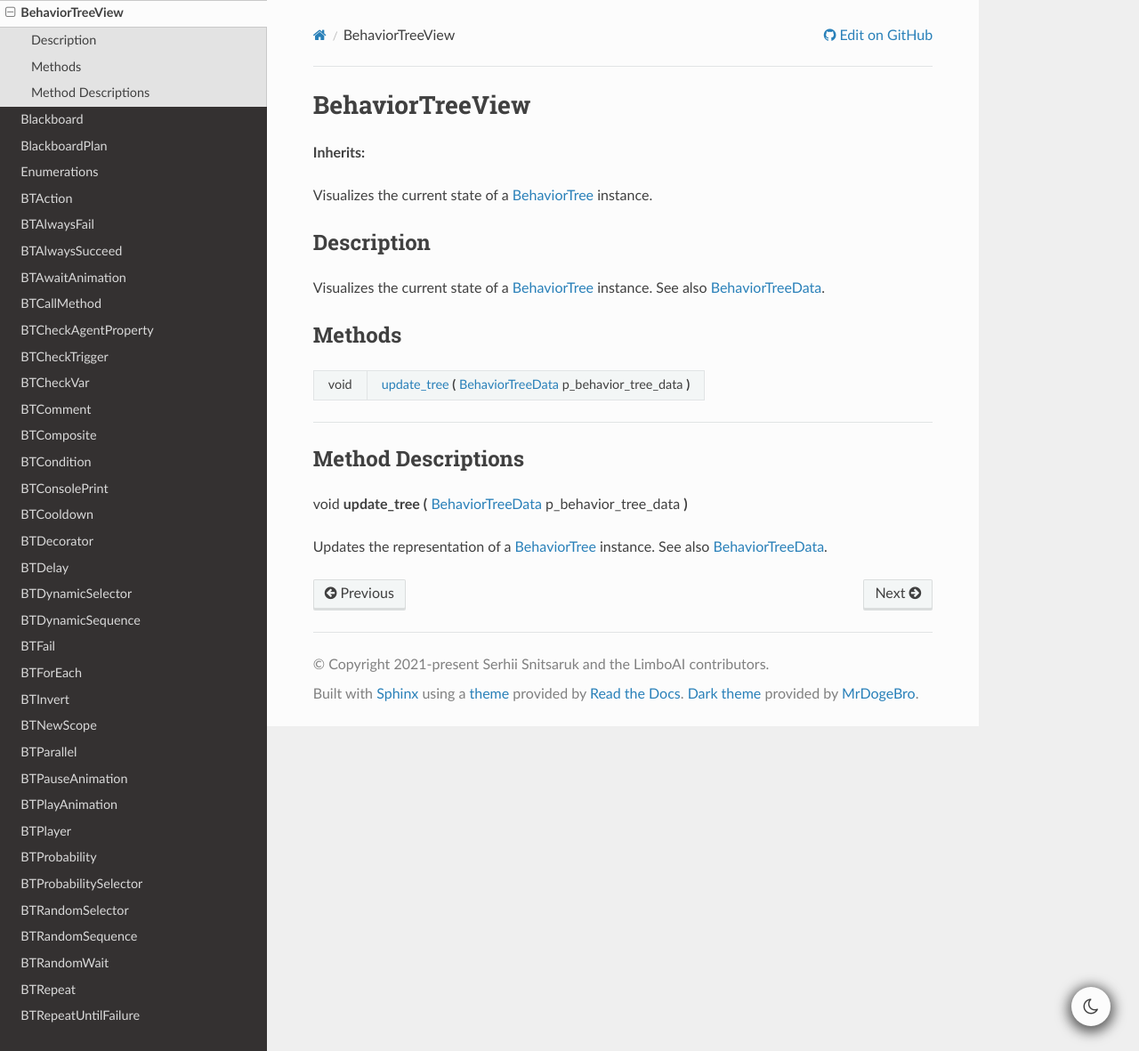
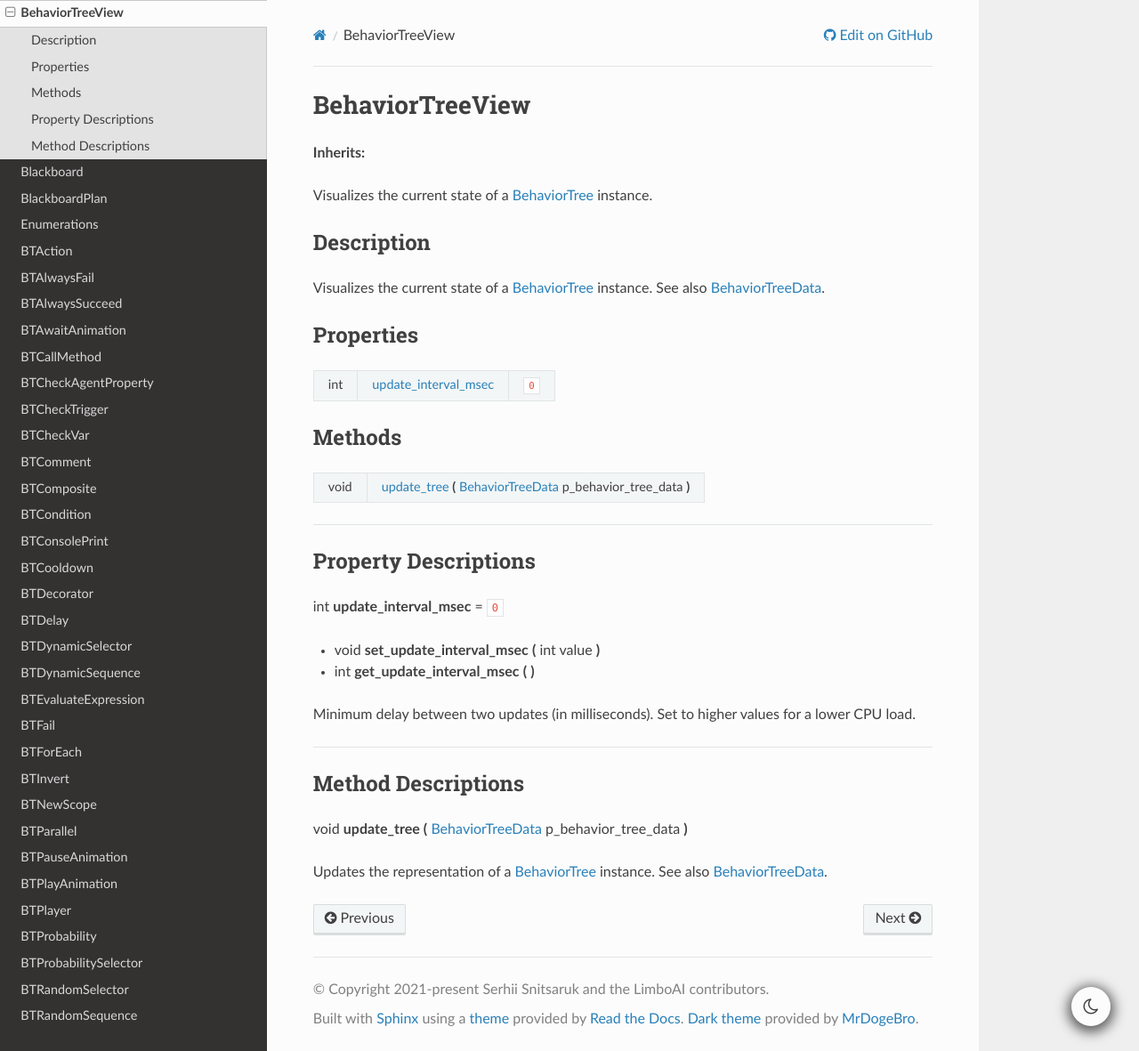
Before and after one commit to limbonaut/limboai, a Sphinx documentation site: the page built from doc/source/classes/class_behaviortreeview.rst, in a window 1280 px wide and 1181 px high. Shown: the whole window at 89% size. Built offline with Sphinx 7.4.7 and the Read the Docs theme 2.0.0, drawn with Linux system fonts in a browser that asks for light colours; pages that are not in the unit, such as notebooks, are missing from menus.

Commit message:
Doc: Sync rst class doc

```diff
--- a/doc/source/classes/class_behaviortreeview.rst
+++ b/doc/source/classes/class_behaviortreeview.rst
@@ -23,6 +23,18 @@ Visualizes the current state of a :ref:`BehaviorTree<class_BehaviorTree>` instan
 
 .. rst-class:: classref-reftable-group
 
+Properties
+----------
+
+.. table::
+   :widths: auto
+
+   +-----+-----------------------------------------------------------------------------------+-------+
+   | int | :ref:`update_interval_msec<class_BehaviorTreeView_property_update_interval_msec>` | ``0`` |
+   +-----+-----------------------------------------------------------------------------------+-------+
+
+.. rst-class:: classref-reftable-group
+
 Methods
 -------
 
@@ -32,6 +44,28 @@ Methods
    +------+------------------------------------------------------------------------------------------------------------------------------------------------+
    | void | :ref:`update_tree<class_BehaviorTreeView_method_update_tree>` **(** :ref:`BehaviorTreeData<class_BehaviorTreeData>` p_behavior_tree_data **)** |
    +------+------------------------------------------------------------------------------------------------------------------------------------------------+
+
+.. rst-class:: classref-section-separator
+
+----
+
+.. rst-class:: classref-descriptions-group
+
+Property Descriptions
+---------------------
+
+.. _class_BehaviorTreeView_property_update_interval_msec:
+
+.. rst-class:: classref-property
+
+int **update_interval_msec** = ``0``
+
+.. rst-class:: classref-property-setget
+
+- void **set_update_interval_msec** **(** int value **)**
+- int **get_update_interval_msec** **(** **)**
+
+Minimum delay between two updates (in milliseconds). Set to higher values for a lower CPU load.
 
 .. rst-class:: classref-section-separator
 
--- a/doc/source/classes/class_btaction.rst
+++ b/doc/source/classes/class_btaction.rst
@@ -12,7 +12,7 @@ BTAction
 
 **Inherits:** :ref:`BTTask<class_BTTask>` **<** :ref:`BT<class_BT>`
 
-**Inherited By:** :ref:`BTAwaitAnimation<class_BTAwaitAnimation>`, :ref:`BTCallMethod<class_BTCallMethod>`, :ref:`BTConsolePrint<class_BTConsolePrint>`, :ref:`BTFail<class_BTFail>`, :ref:`BTPauseAnimation<class_BTPauseAnimation>`, :ref:`BTPlayAnimation<class_BTPlayAnimation>`, :ref:`BTRandomWait<class_BTRandomWait>`, :ref:`BTSetAgentProperty<class_BTSetAgentProperty>`, :ref:`BTSetVar<class_BTSetVar>`, :ref:`BTStopAnimation<class_BTStopAnimation>`, :ref:`BTWait<class_BTWait>`, :ref:`BTWaitTicks<class_BTWaitTicks>`
+**Inherited By:** :ref:`BTAwaitAnimation<class_BTAwaitAnimation>`, :ref:`BTCallMethod<class_BTCallMethod>`, :ref:`BTConsolePrint<class_BTConsolePrint>`, :ref:`BTEvaluateExpression<class_BTEvaluateExpression>`, :ref:`BTFail<class_BTFail>`, :ref:`BTPauseAnimation<class_BTPauseAnimation>`, :ref:`BTPlayAnimation<class_BTPlayAnimation>`, :ref:`BTRandomWait<class_BTRandomWait>`, :ref:`BTSetAgentProperty<class_BTSetAgentProperty>`, :ref:`BTSetVar<class_BTSetVar>`, :ref:`BTStopAnimation<class_BTStopAnimation>`, :ref:`BTWait<class_BTWait>`, :ref:`BTWaitTicks<class_BTWaitTicks>`
 
 Base class for all :ref:`BehaviorTree<class_BehaviorTree>` actions.
 
```
Also changed, not shown: doc/source/classes/class_btevaluateexpression.rst (added, +196 -0 lines).
